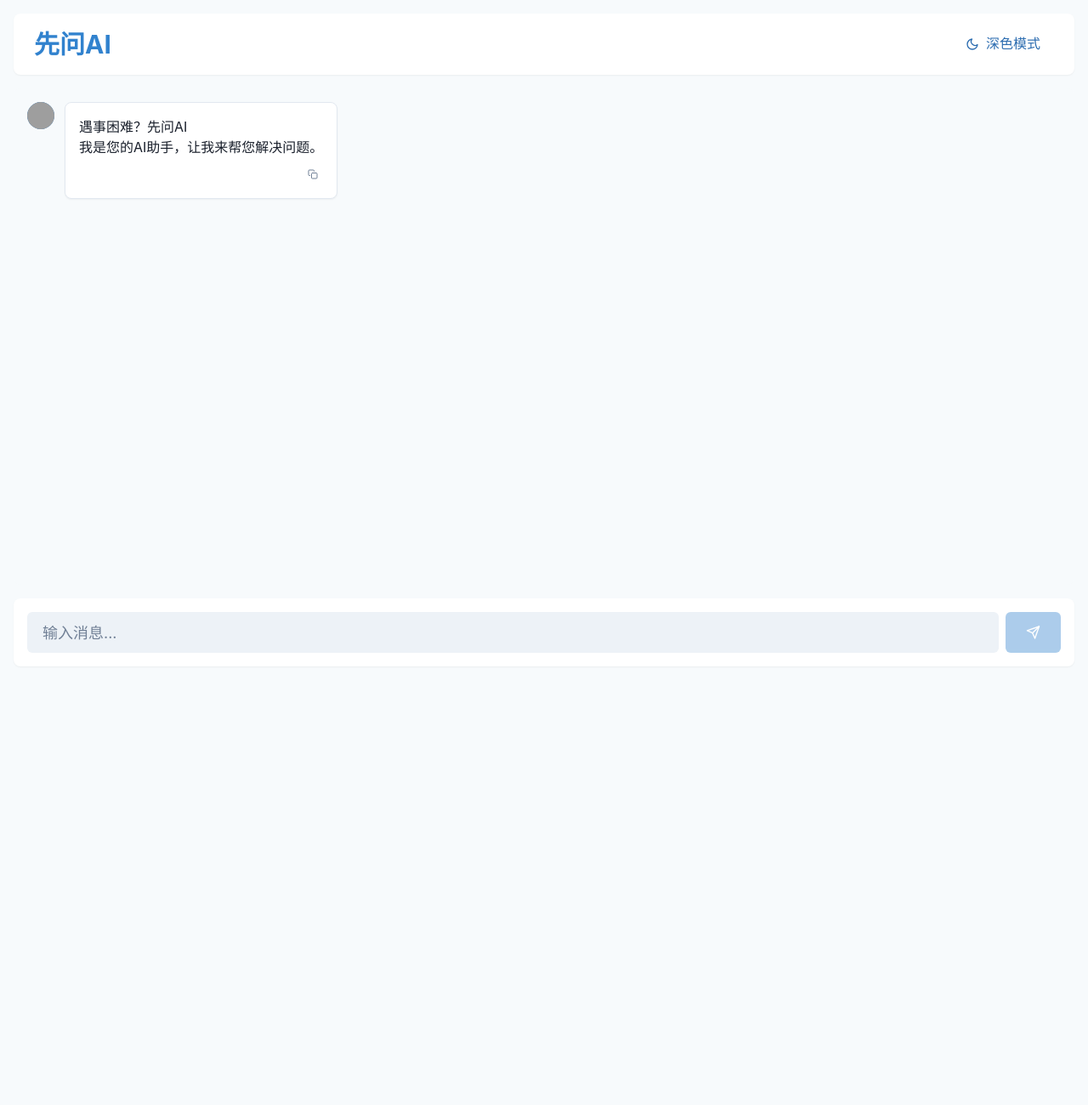
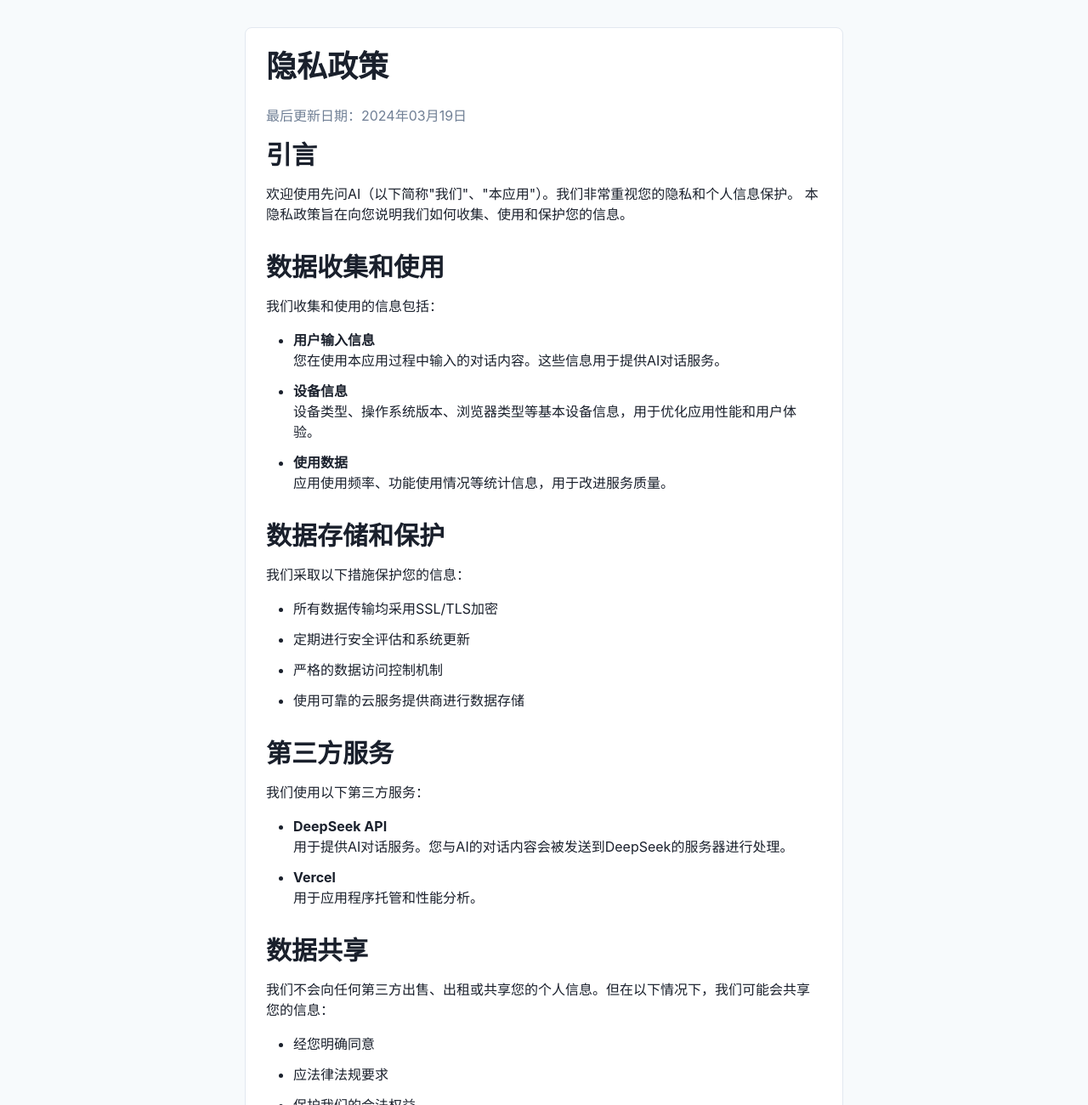
Before and after one commit to amylixing06/xianwenai, a React (Vite) app: page /privacy in a window 1280 px wide. Shown: the top 1300 px of the page at 85% size. Before the commit the page ends 800 px from the top, so only its background shows below. Built offline with nearby package versions, Linux system fonts and the light colour scheme; no server answers; grey boxes are pictures that could not be loaded.

Commit message:
yinshizhenc

```diff
--- a/src/App.tsx
+++ b/src/App.tsx
@@ -1,12 +1,19 @@
 import React from 'react'
 import { ChakraProvider } from '@chakra-ui/react'
+import { BrowserRouter as Router, Routes, Route } from 'react-router-dom'
 import { theme } from './theme'
 import Chat from './components/chat/Chat'
+import Privacy from './components/privacy/Privacy'
 
 const App: React.FC = () => {
   return (
     <ChakraProvider theme={theme}>
-      <Chat />
+      <Router>
+        <Routes>
+          <Route path="/" element={<Chat />} />
+          <Route path="/privacy" element={<Privacy />} />
+        </Routes>
+      </Router>
     </ChakraProvider>
   )
 }
--- a/src/components/chat/Chat.tsx
+++ b/src/components/chat/Chat.tsx
@@ -15,7 +15,8 @@ import {
   Tooltip,
   useColorMode,
   Button,
-  Heading
+  Heading,
+  Link
 } from '@chakra-ui/react'
 import React, { useState, useRef, useEffect, Suspense } from 'react'
 import { useInView } from 'react-intersection-observer'
@@ -26,6 +27,7 @@ import { chatCompletion } from '@/services/api/chat'
 import { Message } from '@/types'
 import useSound from 'use-sound'
 import messageSound from '/sounds/message.mp3'
+import { Link as RouterLink } from 'react-router-dom'
 
 // 动态导入 ReactMarkdown
 const ReactMarkdown = React.lazy(() => import('react-markdown'))
@@ -221,6 +223,10 @@ const Chat: React.FC = () => {
           <Heading size={{ base: "md", md: "lg" }} color={useColorModeValue('blue.500', 'blue.300')}>
             先问AI
           </Heading>
+          <Flex gap={2} align="center">
+            <Link as={RouterLink} to="/privacy" fontSize="sm" color={useColorModeValue('gray.600', 'gray.400')}>
+              隐私政策
+            </Link>
             <Button
               onClick={toggleColorMode}
               variant="ghost"
@@ -230,6 +236,7 @@ const Chat: React.FC = () => {
             >
               <Text>{colorMode === 'light' ? '深色模式' : '浅色模式'}</Text>
             </Button>
+          </Flex>
         </Box>
 
         <Box
--- /dev/null
+++ b/src/components/privacy/Privacy.tsx
@@ -0,0 +1,136 @@
+import React from 'react'
+import {
+  Box,
+  Container,
+  Heading,
+  Text,
+  VStack,
+  UnorderedList,
+  ListItem,
+  Link,
+  useColorModeValue
+} from '@chakra-ui/react'
+
+const Privacy: React.FC = () => {
+  const bgColor = useColorModeValue('white', 'gray.800')
+  const borderColor = useColorModeValue('gray.200', 'gray.700')
+
+  return (
+    <Container maxW="container.md" py={8}>
+      <VStack spacing={6} align="stretch">
+        <Box bg={bgColor} p={6} borderRadius="lg" borderWidth="1px" borderColor={borderColor}>
+          <Heading as="h1" size="xl" mb={6}>隐私政策</Heading>
+          <Text color="gray.500" mb={4}>最后更新日期：2024年03月19日</Text>
+
+          <VStack spacing={8} align="stretch">
+            <Box>
+              <Heading as="h2" size="lg" mb={4}>引言</Heading>
+              <Text>
+                欢迎使用先问AI（以下简称"我们"、"本应用"）。我们非常重视您的隐私和个人信息保护。
+                本隐私政策旨在向您说明我们如何收集、使用和保护您的信息。
+              </Text>
+            </Box>
+
+            <Box>
+              <Heading as="h2" size="lg" mb={4}>数据收集和使用</Heading>
+              <Text mb={4}>我们收集和使用的信息包括：</Text>
+              <UnorderedList spacing={3} pl={4}>
+                <ListItem>
+                  <Text fontWeight="bold">用户输入信息</Text>
+                  <Text>您在使用本应用过程中输入的对话内容。这些信息用于提供AI对话服务。</Text>
+                </ListItem>
+                <ListItem>
+                  <Text fontWeight="bold">设备信息</Text>
+                  <Text>设备类型、操作系统版本、浏览器类型等基本设备信息，用于优化应用性能和用户体验。</Text>
+                </ListItem>
+                <ListItem>
+                  <Text fontWeight="bold">使用数据</Text>
+                  <Text>应用使用频率、功能使用情况等统计信息，用于改进服务质量。</Text>
+                </ListItem>
+              </UnorderedList>
+            </Box>
+
+            <Box>
+              <Heading as="h2" size="lg" mb={4}>数据存储和保护</Heading>
+              <Text mb={4}>我们采取以下措施保护您的信息：</Text>
+              <UnorderedList spacing={3} pl={4}>
+                <ListItem>所有数据传输均采用SSL/TLS加密</ListItem>
+                <ListItem>定期进行安全评估和系统更新</ListItem>
+                <ListItem>严格的数据访问控制机制</ListItem>
+                <ListItem>使用可靠的云服务提供商进行数据存储</ListItem>
+              </UnorderedList>
+            </Box>
+
+            <Box>
+              <Heading as="h2" size="lg" mb={4}>第三方服务</Heading>
+              <Text mb={4}>我们使用以下第三方服务：</Text>
+              <UnorderedList spacing={3} pl={4}>
+                <ListItem>
+                  <Text fontWeight="bold">DeepSeek API</Text>
+                  <Text>用于提供AI对话服务。您与AI的对话内容会被发送到DeepSeek的服务器进行处理。</Text>
+                </ListItem>
+                <ListItem>
+                  <Text fontWeight="bold">Vercel</Text>
+                  <Text>用于应用程序托管和性能分析。</Text>
+                </ListItem>
+              </UnorderedList>
+            </Box>
+
+            <Box>
+              <Heading as="h2" size="lg" mb={4}>数据共享</Heading>
+              <Text mb={4}>
+                我们不会向任何第三方出售、出租或共享您的个人信息。但在以下情况下，我们可能会共享您的信息：
+              </Text>
+              <UnorderedList spacing={3} pl={4}>
+                <ListItem>经您明确同意</ListItem>
+                <ListItem>应法律法规要求</ListItem>
+                <ListItem>保护我们的合法权益</ListItem>
+              </UnorderedList>
+            </Box>
+
+            <Box>
+              <Heading as="h2" size="lg" mb={4}>Cookie 使用</Heading>
+              <Text mb={4}>我们使用 Cookie 和本地存储来：</Text>
+              <UnorderedList spacing={3} pl={4}>
+                <ListItem>保存您的深色/浅色模式偏好</ListItem>
+                <ListItem>提供离线访问功能</ListItem>
+                <ListItem>优化应用性能</ListItem>
+              </UnorderedList>
+            </Box>
+
+            <Box>
+              <Heading as="h2" size="lg" mb={4}>隐私政策更新</Heading>
+              <Text>
+                我们会定期更新本隐私政策以反映我们的做法变更。更新后的政策将在本页面发布，
+                并在发生重大变更时通过应用内通知告知用户。继续使用我们的服务即表示您同意最新的隐私政策。
+              </Text>
+            </Box>
+
+            <Box>
+              <Heading as="h2" size="lg" mb={4}>联系我们</Heading>
+              <Text mb={4}>如果您对本隐私政策有任何疑问或建议，请通过以下方式联系我们：</Text>
+              <UnorderedList spacing={3} pl={4}>
+                <ListItem>
+                  电子邮件：
+                  <Link href="mailto:privacy@xianwenai.com" color="blue.500">
+                    privacy@xianwenai.com
+                  </Link>
+                </ListItem>
+                <ListItem>在应用内使用反馈功能</ListItem>
+              </UnorderedList>
+            </Box>
+
+            <Box>
+              <Heading as="h2" size="lg" mb={4}>法律声明</Heading>
+              <Text>
+                本隐私政策受中华人民共和国法律管辖。使用本应用即表示您同意本隐私政策的所有条款。
+              </Text>
+            </Box>
+          </VStack>
+        </Box>
+      </VStack>
+    </Container>
+  )
+}
+
+export default Privacy
```
Lines whose indentation alone changed are shown as unchanged.
